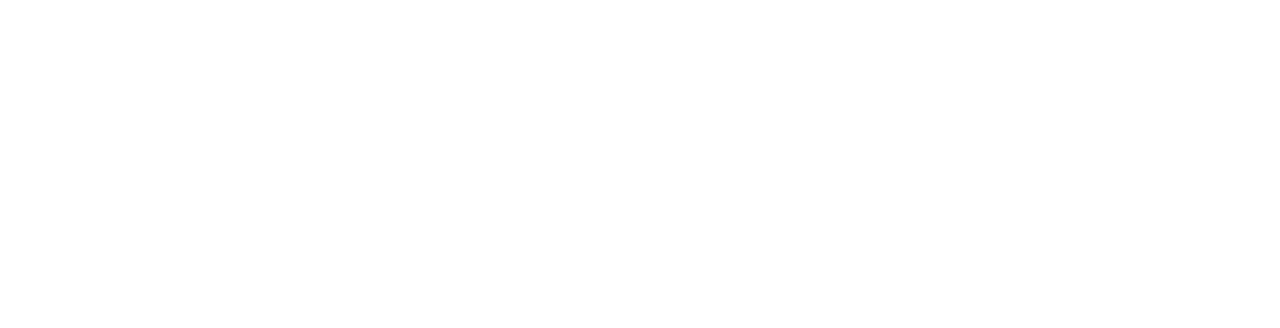
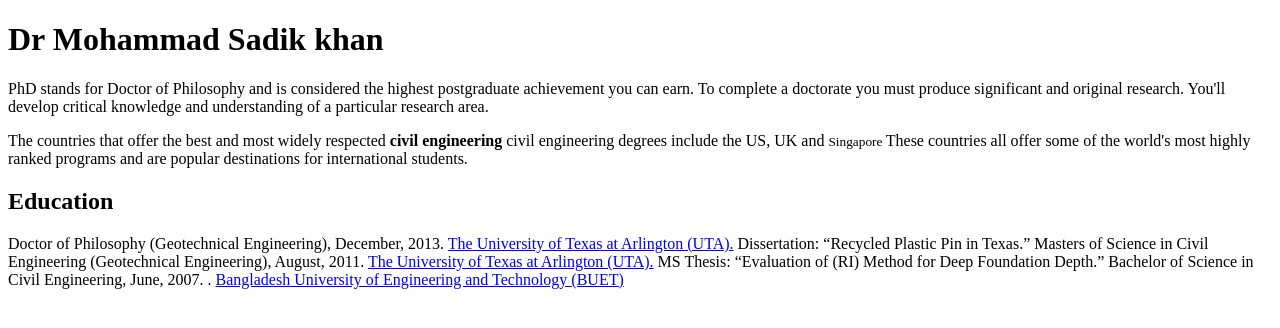
Before and after one commit to sadatcse/My-work, a plain HTML site: page Index.html in a window 1280 px wide. Drawn offline with Linux system fonts and the light colour scheme.

Commit message:
ready git commit

```diff
--- a/Index.html
+++ b/Index.html
@@ -4,9 +4,34 @@
     <meta charset="UTF-8">
     <meta http-equiv="X-UA-Compatible" content="IE=edge">
     <meta name="viewport" content="width=device-width, initial-scale=1.0">
+    <link rel="icon" type="image/x-icon" href="/images/favicon.png">
     <title>Sadik khan portfolio</title>
+    <h1> Dr Mohammad Sadik khan </h1>
 </head>
 <body>
+    <div>
+<p> PhD stands for Doctor of Philosophy and is considered the highest postgraduate achievement you can earn. To complete a doctorate you must produce significant and original research. You'll develop critical knowledge and understanding of a particular research area.</p>
+
+
+    </div>
+
+    <p> The countries that offer the best and most widely respected <strong>civil engineering </strong>civil engineering degrees include the US, UK and <small>Singapore </small> These countries all offer some of the world's most highly ranked programs and are popular destinations for international students.</p>
+
+<div>
+    <h2>Education</h2>
+
+Doctor of Philosophy (Geotechnical Engineering), December, 2013.
+ <a href="https://www.uta.edu/">The University of Texas at Arlington (UTA).</a>
+Dissertation: “Recycled Plastic Pin in Texas.”
+
+
+Masters of Science in Civil Engineering (Geotechnical Engineering), August, 2011.
+<a href="https://www.uta.edu/">The University of Texas at Arlington (UTA).</a>
+MS Thesis: “Evaluation of (RI) Method for Deep Foundation Depth.”
+
+Bachelor of Science in Civil Engineering, June, 2007.
+ . <a href="https://www.buet.ac.bd/web/">Bangladesh University of Engineering and Technology (BUET)</a>
+</div>
 
 </body>
 </html>
```
Also changed, not shown: images/favicon.png (added).
